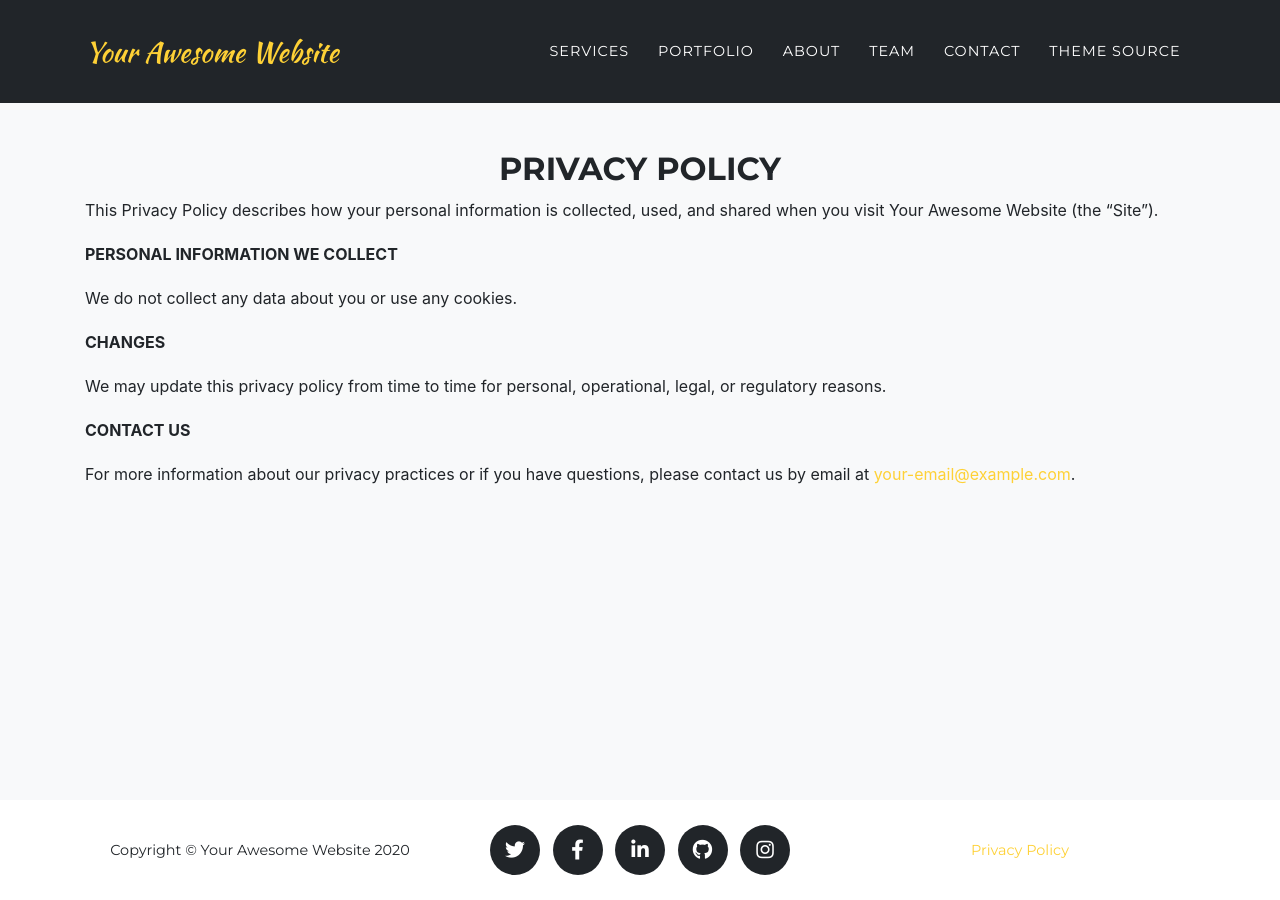
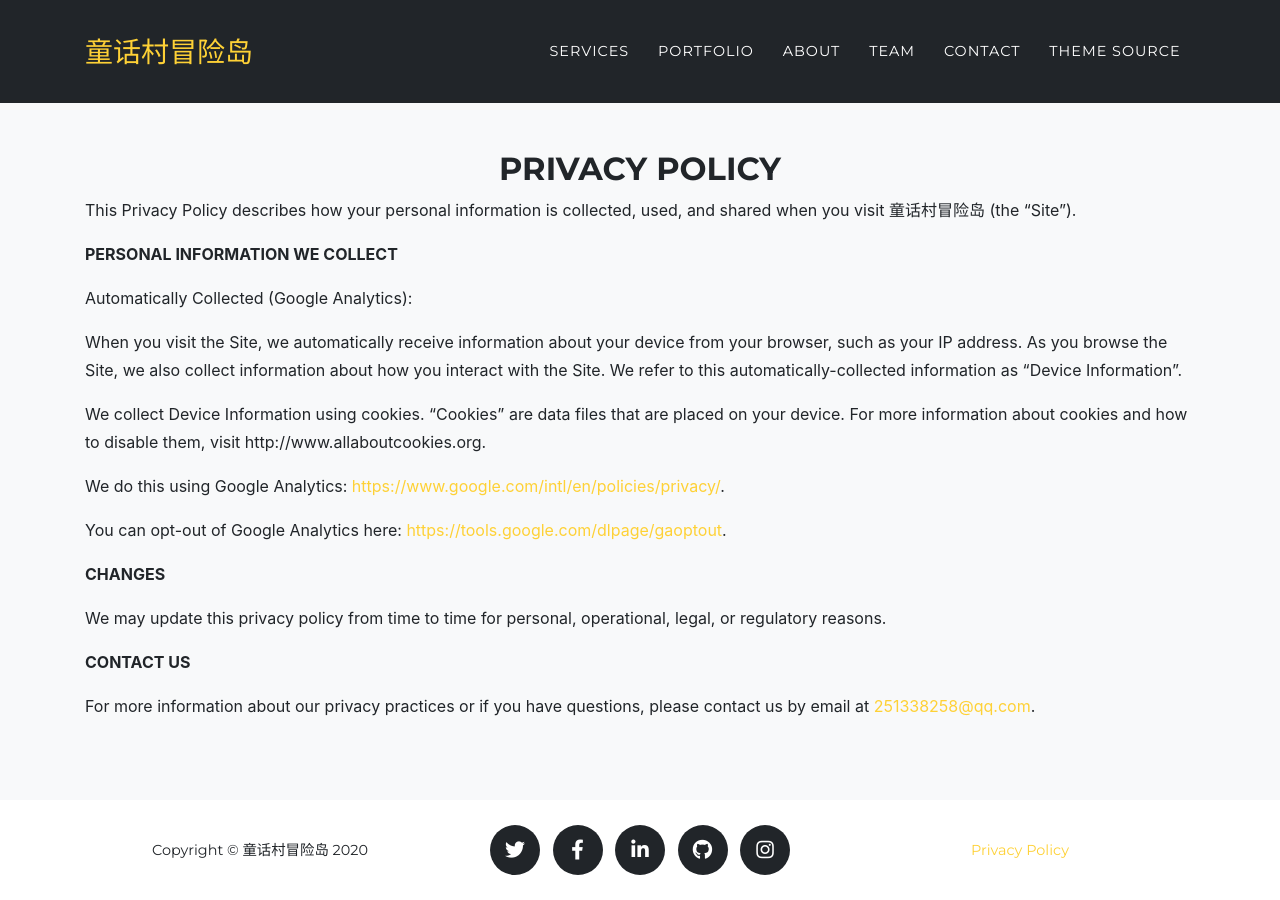
Before and after one commit to Maple079/Maple079.github.io, a Jekyll site: the page built from legal.md, in a window 1280 px wide. Built offline with Jekyll 4.4.1, drawn with Linux system fonts in a browser that asks for light colours; some web fonts are replaced.

Commit message:
Update _config.yml

```diff
--- a/_config.yml
+++ b/_config.yml
@@ -16,17 +16,17 @@ theme: jekyll-agency
 url    : "" # the base hostname & protocol for your site, e.g. http://example.com
 baseurl: "" # the subpath of your site, e.g. /blog
 
-title      : Your Awesome Website
-email      : your-email@example.com #this is also the email contact forms will go to
-description: "Site description"
-author     : Your Name
+title      : 童话村冒险岛
+email      : 251338258@qq.com #this is also the email contact forms will go to
+description: "冒险岛079,maplestory079,cms"
+author     : Zerd
 # logo:     #optional, defaults to site title
   # path: assets\img\clients\creative-market.jpg
   # height: 60 #height in px, defaults to 52px
 
 analytics:
-  google: #Google Analytics tracking code here
-
+  google: mapltstory #Google Analytics tracking code here
+  baidu: 冒险岛
 collections:
   portfolio:
 
```
